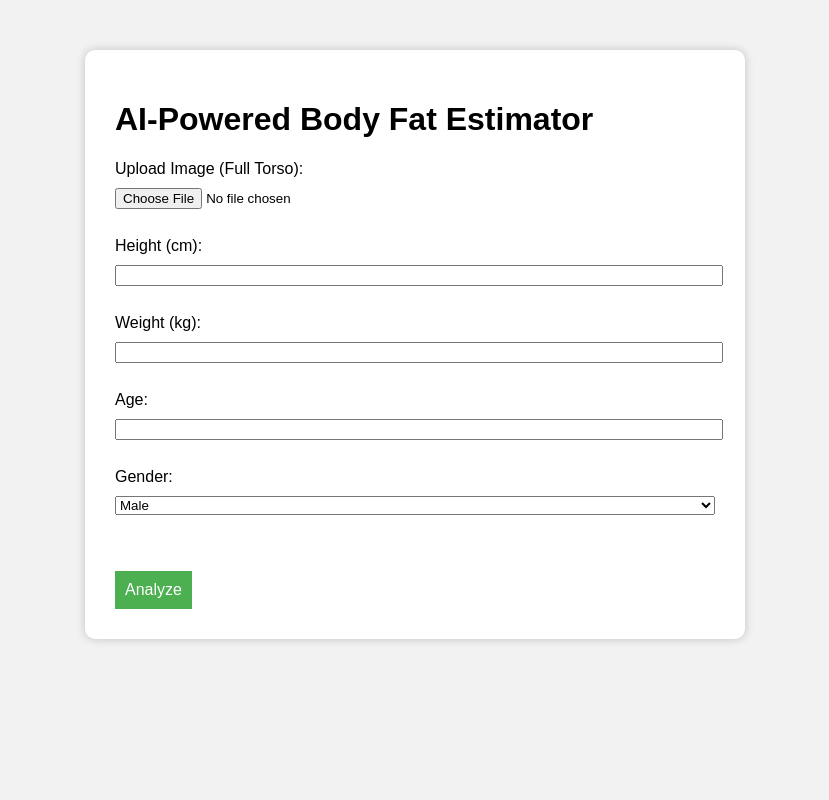
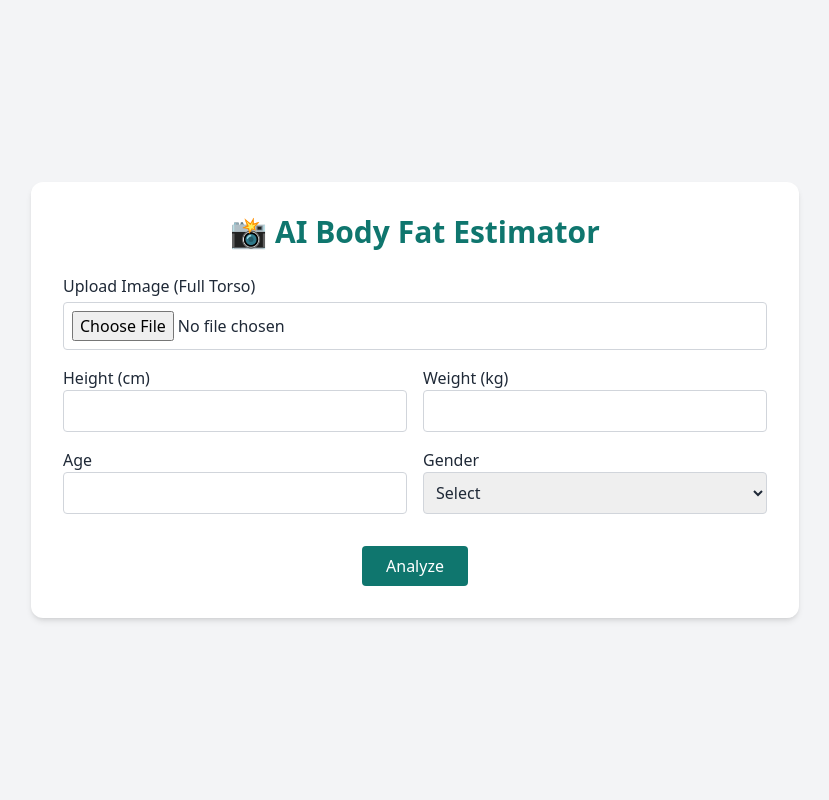
Before and after one commit to akmalbnazir/bodyfat_webapp, a Flask app: page / in a window 1280 px wide. Shown: the whole page, without its empty margins (225-1054 px from the left). Run offline with Flask 3, Linux system fonts and the light colour scheme; some libraries are stand-ins or nearby versions.

Commit message:
Revamp frontend UI with Tailwind CSS in index.html

```diff
--- a/templates/index.html
+++ b/templates/index.html
@@ -3,39 +3,87 @@
 <head>
     <meta charset="UTF-8">
     <title>Body Fat Estimator</title>
-    <link rel="stylesheet" href="/static/styles.css">
+    <meta name="viewport" content="width=device-width, initial-scale=1.0">
+
+    <!-- ✅ Tailwind CDN -->
+    <script src="https://cdn.tailwindcss.com"></script>
+
+    <!-- Optional: Customize Tailwind config -->
+    <script>
+        tailwind.config = {
+            theme: {
+                extend: {
+                    colors: {
+                        brand: '#0f766e',
+                    }
+                }
+            }
+        }
+    </script>
 </head>
-<body>
-    <div class="container">
-        <h1>AI-Powered Body Fat Estimator</h1>
-        <form action="/" method="post" enctype="multipart/form-data">
-            <label>Upload Image (Full Torso):</label>
-            <input type="file" name="image" accept="image/*" required><br>
+<body class="bg-gray-100 text-gray-800 min-h-screen flex items-center justify-center p-4">
+    <div class="w-full max-w-3xl bg-white rounded-xl shadow-md p-8">
+        <h1 class="text-3xl font-bold text-center text-brand mb-6">📸 AI Body Fat Estimator</h1>
 
-            <label>Height (cm):</label>
-            <input type="number" name="height" required><br>
+        <form action="/" method="POST" enctype="multipart/form-data" class="space-y-4">
+            <div>
+                <label class="block font-medium">Upload Image (Full Torso)</label>
+                <input type="file" name="image" accept="image/*" required
+                       class="mt-1 w-full border border-gray-300 p-2 rounded" onchange="previewImage(event)">
+                <img id="preview" class="mt-4 max-h-64 rounded shadow" style="display: none;">
+            </div>
 
-            <label>Weight (kg):</label>
-            <input type="number" name="weight" required><br>
+            <div class="grid grid-cols-2 gap-4">
+                <div>
+                    <label class="block font-medium">Height (cm)</label>
+                    <input type="number" name="height" required class="w-full border border-gray-300 p-2 rounded">
+                </div>
+                <div>
+                    <label class="block font-medium">Weight (kg)</label>
+                    <input type="number" name="weight" required class="w-full border border-gray-300 p-2 rounded">
+                </div>
+                <div>
+                    <label class="block font-medium">Age</label>
+                    <input type="number" name="age" required class="w-full border border-gray-300 p-2 rounded">
+                </div>
+                <div>
+                    <label class="block font-medium">Gender</label>
+                    <select name="gender" class="w-full border border-gray-300 p-2 rounded" required>
+                        <option value="">Select</option>
+                        <option value="male">Male</option>
+                        <option value="female">Female</option>
+                    </select>
+                </div>
+            </div>
 
-            <label>Age:</label>
-            <input type="number" name="age" required><br>
-
-            <label>Gender:</label>
-            <select name="gender" required>
-                <option value="male">Male</option>
-                <option value="female">Female</option>
-            </select><br><br>
-
-            <button type="submit">Analyze</button>
+            <div class="text-center pt-4">
+                <button type="submit"
+                        class="bg-brand text-white px-6 py-2 rounded hover:bg-emerald-700 transition">
+                    Analyze
+                </button>
+            </div>
         </form>
 
         {% if result %}
-            <div class="result" style="white-space: pre-line;">
-                <h2>📊 Analysis Result</h2>
-                <p>{{ result }}</p>
+            <div class="mt-8 border-t pt-6">
+                <h2 class="text-2xl font-semibold mb-4 text-brand">📊 Analysis Result</h2>
+                <div class="prose max-w-none bg-gray-50 p-4 rounded border border-gray-300 overflow-auto">
+                    {% if is_html %}
+                        {{ result | safe }}
+                    {% else %}
+                        <pre>{{ result }}</pre>
+                    {% endif %}
+                </div>
             </div>
         {% endif %}
     </div>
+
+    <script>
+        function previewImage(event) {
+            const img = document.getElementById('preview');
+            img.src = URL.createObjectURL(event.target.files[0]);
+            img.style.display = 'block';
+        }
+    </script>
 </body>
 </html>
```
